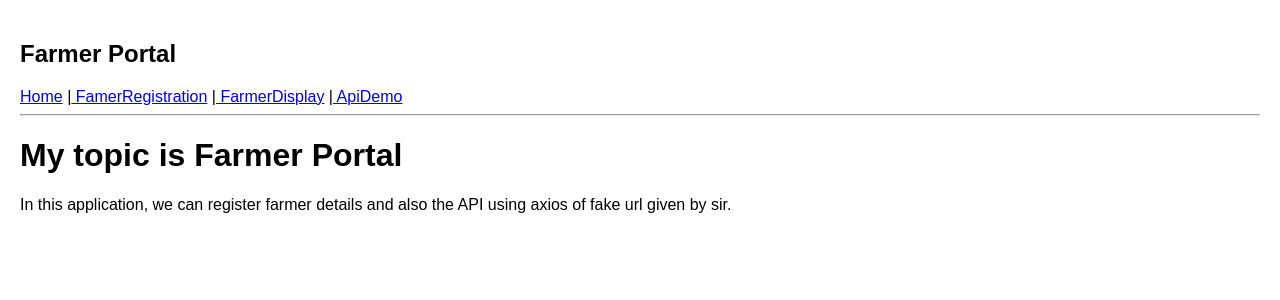
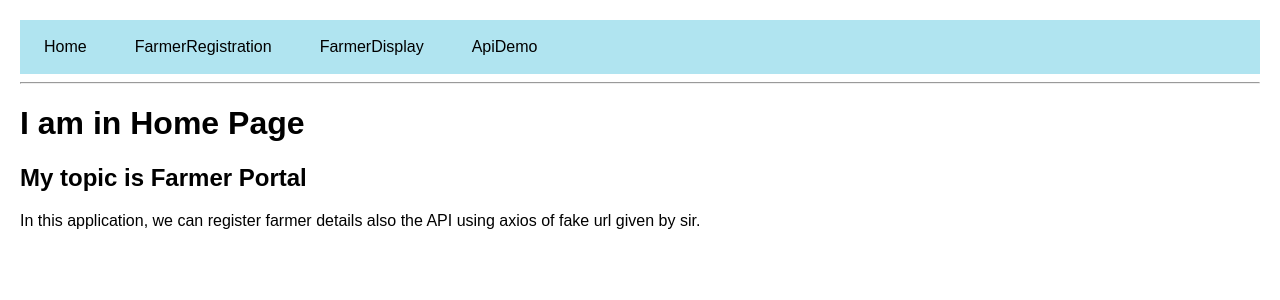
Before and after one commit to tejakiran31053/FEDF-LAB-EXAM-2500031053, a React (Vite) app: page / in a window 1280 px wide. Shown: the top 300 px of the page. Built offline with nearby package versions, Linux system fonts and the light colour scheme.

Commit message:
modified Navbar.css

```diff
--- a/src/exam/Home.jsx
+++ b/src/exam/Home.jsx
@@ -3,8 +3,9 @@ import React from 'react';
 const Home = () => {
   return (
     <div>
-      <h1>My topic is Farmer Portal</h1>
-      <p>In this application, we can register farmer details and also the API using axios of fake url given by sir.</p>
+      <h1>I am in Home Page</h1>
+      <h2>My topic is Farmer Portal</h2>
+      <p>In this application, we can register farmer details  also the API using axios of fake url given by sir.</p>
     </div>
   );
 };
--- a/src/exam/Navbar.css
+++ b/src/exam/Navbar.css
@@ -1 +1,20 @@
-/* Styles removed as requested */
+.navbar {
+background-color: #b0e4f0;
+padding: 10px;
+display: flex;
+gap: 20px;
+
+}
+
+.navbar a {
+text-decoration: none;
+color: black;
+font-size: 16px;
+font-weight: 500;
+padding: 8px 14px;
+}
+
+/* underline only on hover */
+.navbar a:hover {
+text-decoration: underline;
+}
--- a/src/exam/Navbar.jsx
+++ b/src/exam/Navbar.jsx
@@ -1,14 +1,14 @@
 import React from 'react';
 import { NavLink } from 'react-router-dom';
+import "./Navbar.css";
 
 const Navbar = () => {
   return (
-    <nav>
-      <h2>Farmer Portal</h2>
+    <nav className="navbar">
 
-      <NavLink to="/">Home</NavLink> |
-      <NavLink to="/register"> FamerRegistration</NavLink> |
-      <NavLink to="/display"> FarmerDisplay</NavLink> |
+      <NavLink to="/">Home</NavLink>
+      <NavLink to="/register"> FarmerRegistration</NavLink>
+      <NavLink to="/display"> FarmerDisplay</NavLink>
       <NavLink to="/api"> ApiDemo</NavLink>
 
     </nav>
```
